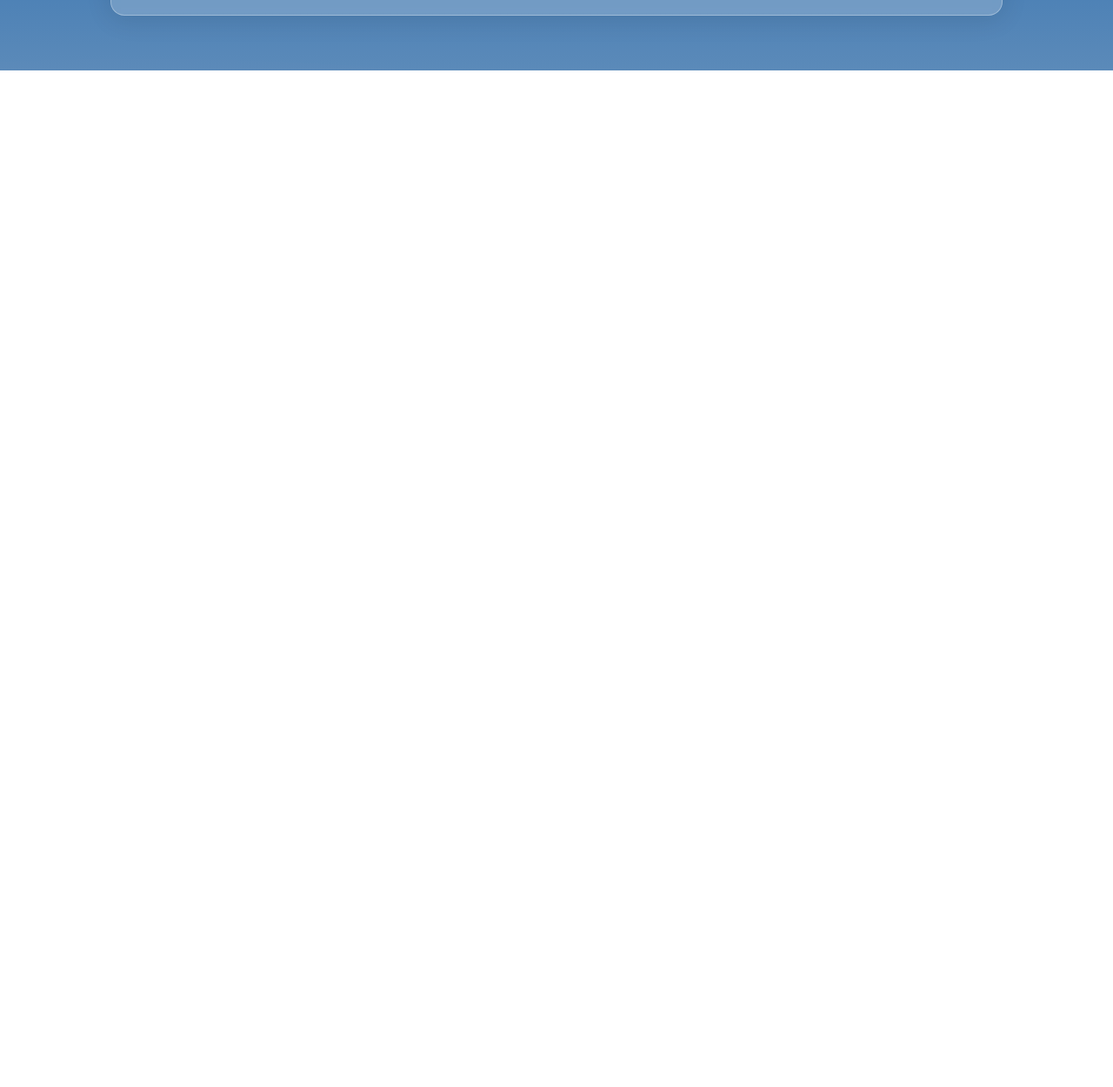
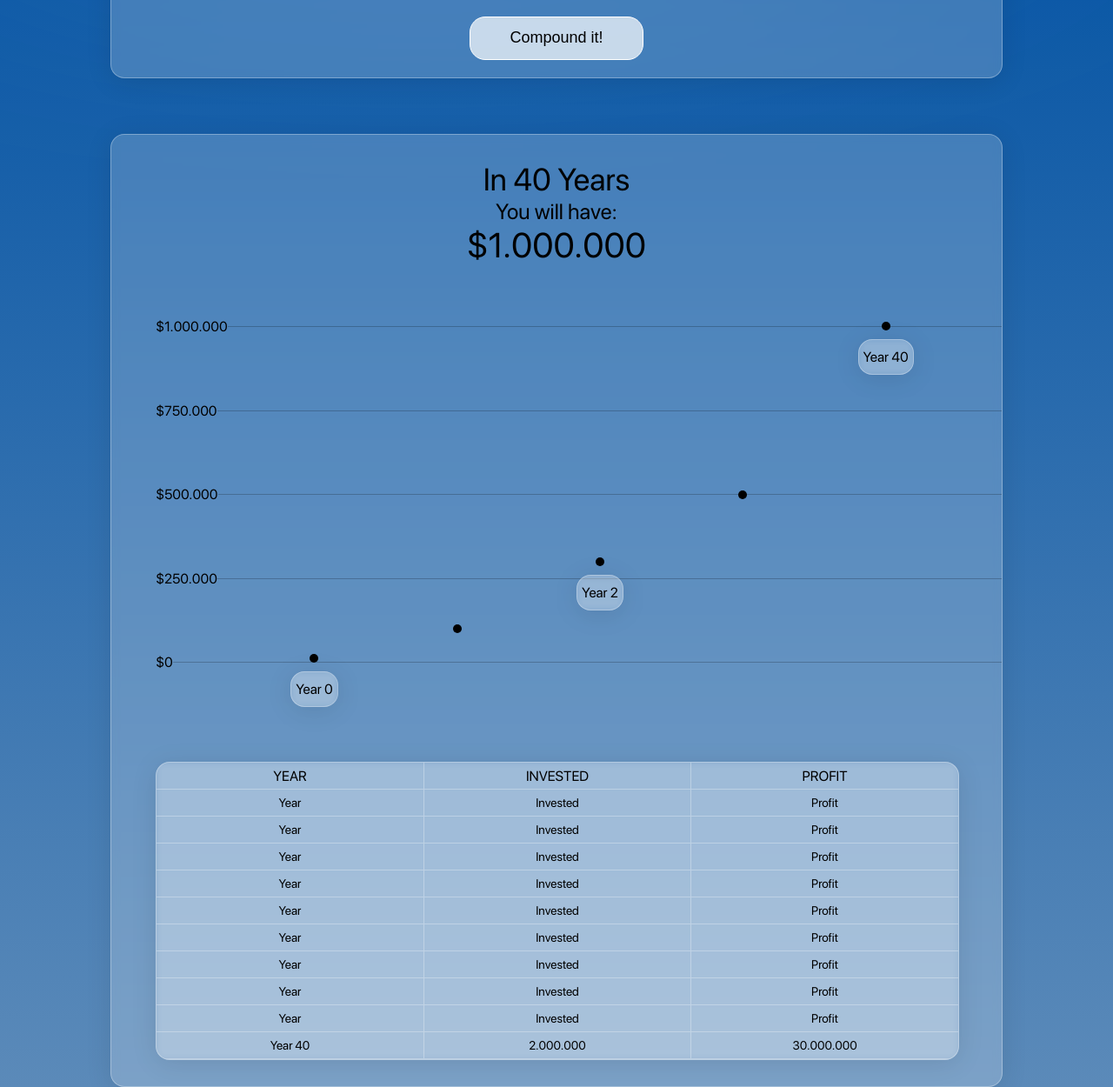
Before and after one commit to brunodandrade/GrowthLab, a plain HTML site: page index.html in a window 1280 px wide. Shown: the part 719-1969 px from the top of the page at 87% size. Before the commit the page ends 800 px from the top, so only its background shows below. Drawn offline with Linux system fonts and the light colour scheme; files whose address does not match are found by name.

Commit message:
From Laptop

```diff
--- a/index.html
+++ b/index.html
@@ -86,6 +86,89 @@
             <button id="compoundButton">Compound it!</button>
           </div>
         </div>
+        <div id="resultContainer">
+          <div id="resultText">
+            <div id="resultTextOne">In 40 Years</div>
+            <div id="resultTextTwo">You will have:</div>
+            <div id="resultTextThree">$1.000.000</div>
+          </div>
+          <div id="resultGraph">
+            <div id="resultGraphScale">
+              <div class="scaleNumber" id="scaleNumberMax">$1.000.000</div>
+              <div class="scaleNumber">$750.000</div>
+              <div class="scaleNumber">$500.000</div>
+              <div class="scaleNumber">$250.000</div>
+              <div class="scaleNumber" id="scaleNumberMin">$0</div>
+            </div>
+
+            <div id="graph">
+              <div class="graphHeight first" data-value="Year 0"></div>
+              <div class="graphHeight two"></div>
+              <div class="graphHeight mid" data-value="Year 2"></div>
+              <div class="graphHeight four"></div>
+              <div class="graphHeight last" data-value="Year 40"></div>
+            </div>
+          </div>
+          <div id="resultTable">
+            <div id="table">
+              <div class="firstCell">
+                <div id="years">YEAR</div>
+                <div id="investedAmount">INVESTED</div>
+                <div id="profit">PROFIT</div>
+              </div>
+              <div class="cell">
+                <div class="year">Year</div>
+                <div class="invested">Invested</div>
+                <div class="profit">Profit</div>
+              </div>
+              <div class="cell">
+                <div class="year">Year</div>
+                <div class="invested">Invested</div>
+                <div class="profit">Profit</div>
+              </div>
+              <div class="cell">
+                <div class="year">Year</div>
+                <div class="invested">Invested</div>
+                <div class="profit">Profit</div>
+              </div>
+              <div class="cell">
+                <div class="year">Year</div>
+                <div class="invested">Invested</div>
+                <div class="profit">Profit</div>
+              </div>
+              <div class="cell">
+                <div class="year">Year</div>
+                <div class="invested">Invested</div>
+                <div class="profit">Profit</div>
+              </div>
+              <div class="cell">
+                <div class="year">Year</div>
+                <div class="invested">Invested</div>
+                <div class="profit">Profit</div>
+              </div>
+              <div class="cell">
+                <div class="year">Year</div>
+                <div class="invested">Invested</div>
+                <div class="profit">Profit</div>
+              </div>
+              <div class="cell">
+                <div class="year">Year</div>
+                <div class="invested">Invested</div>
+                <div class="profit">Profit</div>
+              </div>
+              <div class="cell">
+                <div class="year">Year</div>
+                <div class="invested">Invested</div>
+                <div class="profit">Profit</div>
+              </div>
+              <div class="cell">
+                <div class="year">Year 40</div>
+                <div class="invested">2.000.000</div>
+                <div class="profit">30.000.000</div>
+              </div>
+            </div>
+          </div>
+        </div>
       </div>
     </div>
   </body>
--- a/styles/background.css
+++ b/styles/background.css
@@ -39,8 +39,6 @@
   width: 100vw;
   position: absolute;
   top: 0;
-  filter: blur(0px);
-  opacity: 0.5;
 }
 
 .bubble {
@@ -49,7 +47,8 @@
   height: 5%;
   border-radius: 100%;
   position: absolute;
-  filter: blur(50px);
+  filter: blur(100px);
+  opacity: 1;
   z-index: -10;
 }
 
--- a/styles/frontScreen.css
+++ b/styles/frontScreen.css
@@ -2,7 +2,8 @@
   top: 0;
   width: 100vw;
   height: max-content;
-  min-height: 800px;
+  min-height: 100vh;
+
   display: flex;
   flex-direction: column;
   align-items: center;
@@ -16,5 +17,5 @@
   justify-content: center;
   align-items: center;
   font-family: "sans-serif";
-  font-weight: bolder;
+  height: max-content;
 }
--- /dev/null
+++ b/styles/graph.css
@@ -0,0 +1,113 @@
+#resultGraph {
+  width: 90%;
+  height: 450px;
+  display: flex;
+  overflow: visible;
+  margin: 30px 0;
+  position: relative;
+  font-family: SFProDisplay, sans-serif;
+}
+
+#resultGraphScale {
+  height: 90%;
+  display: flex;
+  flex-direction: column;
+  justify-content: space-between;
+  overflow: visible;
+  width: max-content;
+  position: absolute;
+}
+
+.scaleNumber {
+  display: flex;
+  align-items: center;
+  overflow: visible;
+}
+
+.scaleNumber::after {
+  content: "";
+  width: 100vw;
+  height: 1px;
+  left: 100%;
+  top: 50%;
+  background-color: rgba(0, 0, 0, 0.22);
+  z-index: -1;
+}
+
+#resultGraphScaleDate {
+  width: calc(100% - 100px);
+  height: 10%;
+  position: absolute;
+  bottom: 0;
+  right: 0;
+  display: flex;
+  flex-wrap: nowrap;
+  flex-direction: row;
+  justify-content: space-between;
+}
+
+#graph {
+  width: calc(100% - 100px);
+  height: 387px;
+  position: absolute;
+  display: flex;
+  align-items: end;
+  top: 9px;
+  right: 0;
+  overflow: visible;
+}
+
+.graphHeight {
+  width: 100%;
+  height: 100%;
+  display: flex;
+  overflow: visible;
+  position: relative;
+  justify-content: center;
+}
+
+.graphHeight::before {
+  content: "";
+  width: 10px;
+  height: 10px;
+  position: absolute;
+  background-color: rgb(0, 0, 0);
+  top: -10px;
+  border-radius: 100%;
+}
+
+.first {
+  height: 0;
+}
+
+.two {
+  height: calc(10% - 5px);
+}
+
+.mid {
+  height: calc(30% - 5px);
+}
+
+.four {
+  height: calc(50% - 5px);
+}
+
+.last {
+  height: calc(100% - 5px);
+}
+
+.first::after,
+.mid::after,
+.last::after {
+  content: attr(data-value);
+  padding: 10px 5px;
+  position: absolute;
+  text-align: center;
+  top: 10px;
+  background: rgba(255, 255, 255, 0.2);
+  border-radius: 16px;
+  box-shadow: 0 4px 30px rgba(0, 0, 0, 0.1);
+  backdrop-filter: blur(5px);
+  -webkit-backdrop-filter: blur(5px);
+  border: 1px solid rgba(255, 255, 255, 0.3);
+}
--- a/styles/inputContainer.css
+++ b/styles/inputContainer.css
@@ -5,13 +5,15 @@
   backdrop-filter: blur(5px);
   -webkit-backdrop-filter: blur(5px);
   border: 1px solid rgba(255, 255, 255, 0.3);
-
   width: 80%;
   display: flex;
+  align-items: center;
+  justify-content: space-between;
   padding: 10px 0;
   margin-top: 20px;
   flex-direction: column;
-  align-items: center;
+  height: calc(100vh - 64px - 64px);
+  min-height: 705px;
 }
 
 .input {
--- a/styles/main.css
+++ b/styles/main.css
@@ -2,6 +2,9 @@
 @import url(frontScreen.css);
 @import url(titleLogo.css);
 @import url(inputContainer.css);
+@import url(result.css);
+@import url(graph.css);
+@import url(table.css);
 
 @font-face {
   font-family: "SFProDisplay";
--- /dev/null
+++ b/styles/result.css
@@ -0,0 +1,39 @@
+#resultContainer {
+  background: rgba(255, 255, 255, 0.2);
+  border-radius: 16px;
+  box-shadow: 0 4px 30px rgba(0, 0, 0, 0.1);
+  backdrop-filter: blur(5px);
+  -webkit-backdrop-filter: blur(5px);
+  border: 1px solid rgba(255, 255, 255, 0.3);
+  font-family: SFProDisplay, sans-serif;
+
+  width: 80vw;
+  margin-top: 64px;
+  z-index: 10;
+  height: max-content;
+  display: flex;
+  align-items: center;
+  justify-content: center;
+  flex-direction: column;
+}
+
+#resultText {
+  display: flex;
+  align-items: center;
+  justify-content: center;
+  flex-direction: column;
+  text-align: center;
+  margin: 30px 0;
+}
+
+#resultTextOne {
+  font-size: 36px;
+}
+
+#resultTextTwo {
+  font-size: 25px;
+}
+
+#resultTextThree {
+  font-size: 40px;
+}
--- /dev/null
+++ b/styles/table.css
@@ -0,0 +1,68 @@
+#resultTable {
+  width: 90%;
+  height: max-content;
+  overflow: visible;
+  margin: 30px;
+  font-family: SFProDisplay, sans-serif;
+}
+
+#table {
+  width: 100%;
+  height: max-content;
+
+  background: rgba(255, 255, 255, 0.2);
+  border-radius: 16px;
+  box-shadow: 0 4px 30px rgba(0, 0, 0, 0.1);
+  backdrop-filter: blur(5px);
+  -webkit-backdrop-filter: blur(5px);
+  border: 1px solid rgba(255, 255, 255, 0.3);
+}
+
+.firstCell {
+  display: flex;
+  align-items: center;
+  justify-content: space-around;
+  height: 30px;
+  overflow: hidden;
+  border: 1px solid rgba(255, 255, 255, 0.3);
+  border-width: 0 0 1px 0;
+}
+
+.firstCell * {
+  width: 100%;
+  height: 100%;
+  display: flex;
+  align-items: center;
+  justify-content: center;
+}
+
+#years,
+#investedAmount {
+  border: 1px solid rgba(255, 255, 255, 0.3);
+  border-width: 0 1px 0 0;
+}
+
+.cell {
+  display: flex;
+  align-items: center;
+  justify-content: space-around;
+  height: 30px;
+  border: 1px solid rgba(255, 255, 255, 0.3);
+  border-width: 0 0 1px 0;
+  font-size: 14px;
+}
+
+.cell * {
+  width: 33.333333333%;
+  height: 100%;
+  display: flex;
+  align-items: center;
+  justify-content: center;
+  flex-wrap: wrap;
+}
+
+.year,
+.invested {
+  border: 1px solid rgba(255, 255, 255, 0.3);
+  border-width: 0 1px 0 0;
+}
```
